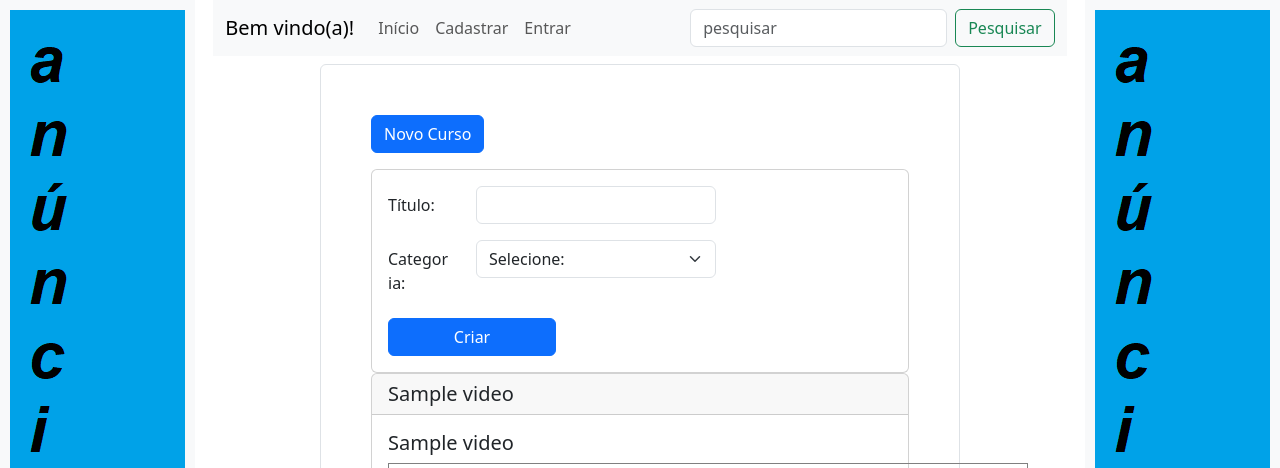
After one commit to jefftdb/Aplicativo_para_idosos, a Flask app: page /exibir_videos/1 in a window 1280 px wide, after a click on "Novo Curso". The commit adds this page. Shown: the top 468 px of the page. Run offline with Flask 3, Linux system fonts and the light colour scheme; tables that the repository leaves empty hold one stand-in row (values such as "Sample post"); some libraries are stand-ins or nearby versions; grey boxes are pictures that could not be loaded.

Commit message:
Titulos das paginas, exibir a lista.

```diff
--- a/controller/lista_videos_controller.py
+++ b/controller/lista_videos_controller.py
@@ -27,6 +27,10 @@ def lista_videos(id):
     categorias = Categoria.query.all()
 
     return render_template('lista_videos.html',lista_videos = todas_as_listas,videos = videos,categorias = categorias)
+
+@app.route('/exibir_videos/<id_lista>')
+def exibir_videos(id_lista):
+    return render_template( 'exibir_curso.html', lista_videos = Lista_videos.query.filter_by(id= id_lista),videos = Video.query.filter_by(id_lista = id_lista))
 
 
 @app.route('/deletar/<id_lista>/<id_user>')
@@ -72,4 +76,5 @@ def lista_favoritos(id):
 
 @app.route('/todas_as_listas')
 def todas_as_listas():
-     return render_template("todas_as_listas.html",lista_videos = Lista_videos().get_lista_videos())
+
+     return render_template("todas_as_listas.html",lista_videos = Lista_videos.query.all(),videos = Video.query.all())
--- a/model/video_model.py
+++ b/model/video_model.py
@@ -19,14 +19,11 @@ class Lista_videos(db.Model):
     id_user = db.Column(db.Integer, db.ForeignKey("users.id"))
     id_categoria = db.Column(db.Integer, db.ForeignKey("categoria.id"))
 
-    def __init__(self,titulo,id_user,id_categoria) -> None:
+    def __init__(self,titulo= None,id_user = None,id_categoria = None) -> None:
         self.titulo = titulo
         self.id_user = id_user
         self.id_categoria = id_categoria
 
-
-    def get_lista_videos(self):
-        return self.query.all()
 
     def get_lista_user(self,id_lista):
         return self.query.filter_by(id = id_lista)
--- a/view/templates/add_video.html
+++ b/view/templates/add_video.html
@@ -1,4 +1,5 @@
 {% extends 'base-template.html' %}
+{% block title %}Adicionar vídeo{% endblock %}
 {% block header %}
 {{ super() }}
 {% endblock header %}
--- a/view/templates/base-template.html
+++ b/view/templates/base-template.html
@@ -4,7 +4,7 @@
 <head>
   <meta charset="UTF-8">
   <meta name="viewport" content="width=device-width, initial-scale=1.0">
-  <title>Document</title>
+  <title>{% block title %}{% endblock %}</title>
   <link href="{{url_for('static', filename = 'css/bootstrap.min.css')}}" rel="stylesheet">
   <link href="{{url_for('static', filename = 'css/estilo.css')}}" rel="stylesheet">
 </head>
--- /dev/null
+++ b/view/templates/exibir_curso.html
@@ -0,0 +1,74 @@
+{% extends 'base-template.html' %}
+{% block title %}Exibir{% endblock %}
+{% block header %}
+{{ super() }}
+{% endblock header %}
+{% block conteudo %}
+  <div class="row mb-3 col-md-6 offset-md-3">
+
+    <ul class = "img-thumbnail meu-ul">
+
+        <p class="d-inline-flex gap-1">
+          <button class="btn btn-primary" type="button" data-bs-toggle="collapse" data-bs-target="#collapseExample" aria-expanded="false" aria-controls="collapseExample">
+            Novo Curso
+          </button>
+        </p>
+        <div class="collapse" id="collapseExample">
+          <div class="card card-body">
+            <form action="" method="post">
+              <input type="hidden" name="user_id" value="{{current_user.id}}">
+              <div class="row mb-3">
+                  <label  class="col-sm-2 col-form-label">Título:</label>
+                  <div class="col-sm-6">
+                      <input type="text" name= "titulo" class="form-control" id="titulo">
+                  </div>
+              </div>
+              <div class="row mb-3">
+                <label  class="col-sm-2 col-form-label">Categoria:</label>
+                <div class="col-sm-6">
+                  <select class="form-select" aria-label="Default select example" name="categoria">
+                    <option selected>Selecione:</option>
+                    {% for categoria in categorias %}
+                    <option value="{{categoria.id}}">{{categoria.nome}}</option>
+                    {% endfor %}
+                  </select>
+                </div>
+            </div>
+              <button type="submit" class="btn btn-primary col-sm-4">Criar</button>
+          </form>
+
+
+          </div>
+        </div>
+        {% for lista in lista_videos %}
+        <div class="card">
+          <h5 class="card-header">{{ lista.titulo}}
+             {% if current_user.id == lista.id_user %}
+            <div class="d-grid gap-2 d-md-flex justify-content-md-end">
+              <a href="{{url_for('add_video',id_lista = lista.id,id_user = lista.id_user)}}"><button class="btn btn-primary me-md-2" type="button">Incluir</button></a>
+              <button class="btn btn-primary" type="button">Editar</button>
+              <a href="{{url_for('deletar',id_lista = lista.id,id_user = lista.id_user)}}"><button type="button" class="btn btn-danger">Excluir</button></a>
+            </div>
+            {% endif %}</h5>
+          <div class="card-body">
+            {% for video in videos%}
+            {% if video.id_lista == lista.id %}
+            <h5 class="card-title">{{video.titulo}}</h5>
+            <video class="meu_video" width="640" height="360" controls>
+              <source src="{{ url_for('static', filename = video.url_video)}}" type="video/mp4">
+            </video>
+            {% endif %}
+            {% endfor%}
+          </div>
+        </div>
+
+        {% endfor %}
+    </ul>
+
+  </div>
+
+  {% endblock conteudo %}
+
+  {% block footer %}
+  {{ super() }}
+  {% endblock footer %}
--- a/view/templates/index.html
+++ b/view/templates/index.html
@@ -1,4 +1,5 @@
 {% extends 'base-template.html' %}
+{% block title %}Página Inicial{% endblock %}
 {% block header %}
 {{ super() }}
 {% endblock header %}
--- a/view/templates/lista_favoritos.html
+++ b/view/templates/lista_favoritos.html
@@ -1,4 +1,5 @@
 {% extends 'base-template.html' %}
+{% block title %}Meus Favoritos{% endblock %}
 {% block header %}
 {{ super() }}
 {% endblock header %}
--- a/view/templates/lista_videos.html
+++ b/view/templates/lista_videos.html
@@ -1,5 +1,6 @@
 
 {% extends 'base-template.html' %}
+{% block title %}Lista de Videos{% endblock %}
 {% block header %}
 {{ super() }}
 {% endblock header %}
--- a/view/templates/login.html
+++ b/view/templates/login.html
@@ -1,4 +1,5 @@
 {% extends 'base-template.html' %}
+{% block title %}Entrar{% endblock %}
 {% block header %}
 {{ super() }}
 {% endblock header %}
--- a/view/templates/register.html
+++ b/view/templates/register.html
@@ -1,4 +1,5 @@
 {% extends 'base-template.html' %}
+{% block title %}Cadastrar{% endblock %}
 {% block header %}
 {{ super() }}
 {% endblock header %}
```
Also changed, not shown: view/templates/todas_as_listas.html (+4 -40 lines), 5 other files.
